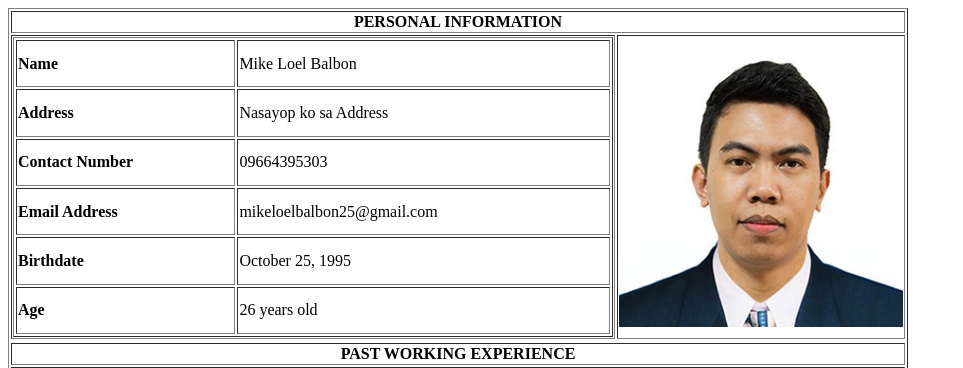
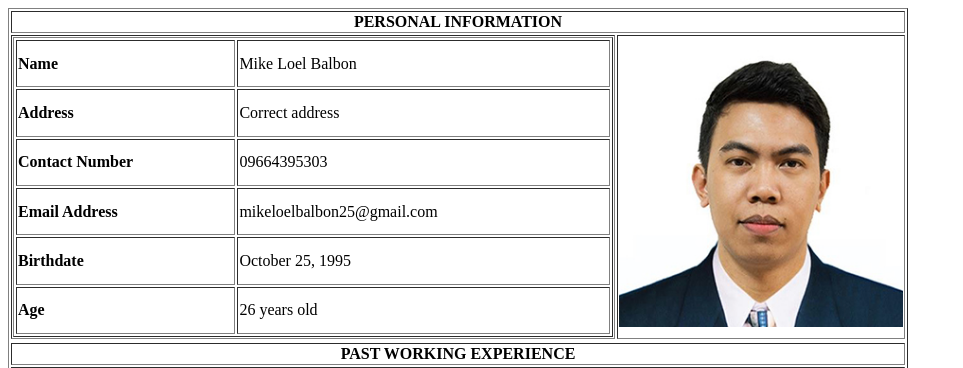
Before and after one commit to FDCbalbon/FDCI_WEBDEV, a PHP site: page /resume.php in a window 1280 px wide. Shown: the top 368 px of the page, without its empty margins (0-963 px from the left). Run offline with PHP 8.4, Linux system fonts and the light colour scheme.

Commit message:
correct address

```diff
--- a/resume.php
+++ b/resume.php
@@ -27,7 +27,7 @@
                          <td>
                              <strong>Address</strong>
                         </td>
-                        <td>Nasayop ko sa Address</td>
+                        <td>Correct address</td>
                     </tr>
                      <tr>
                         <td>
```
